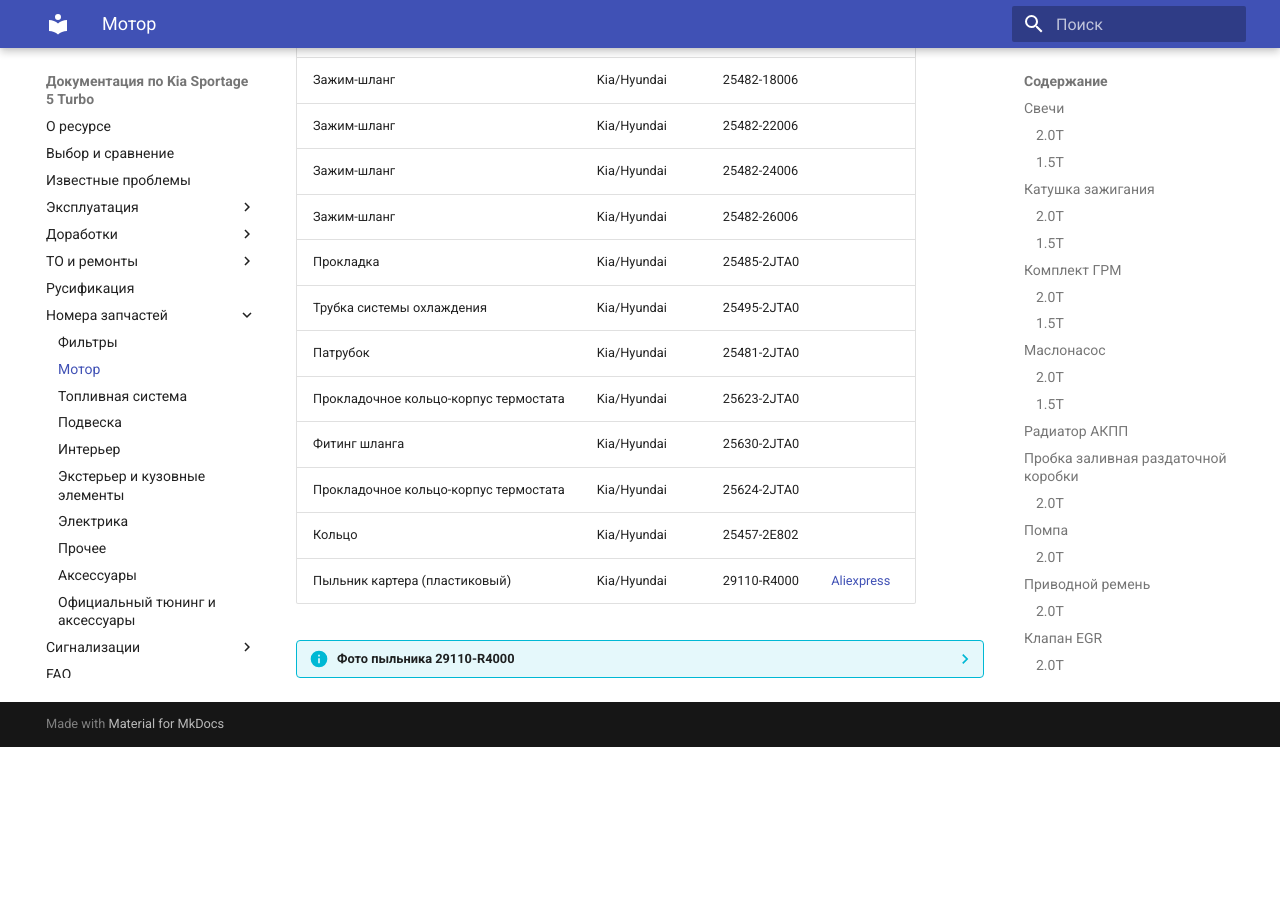
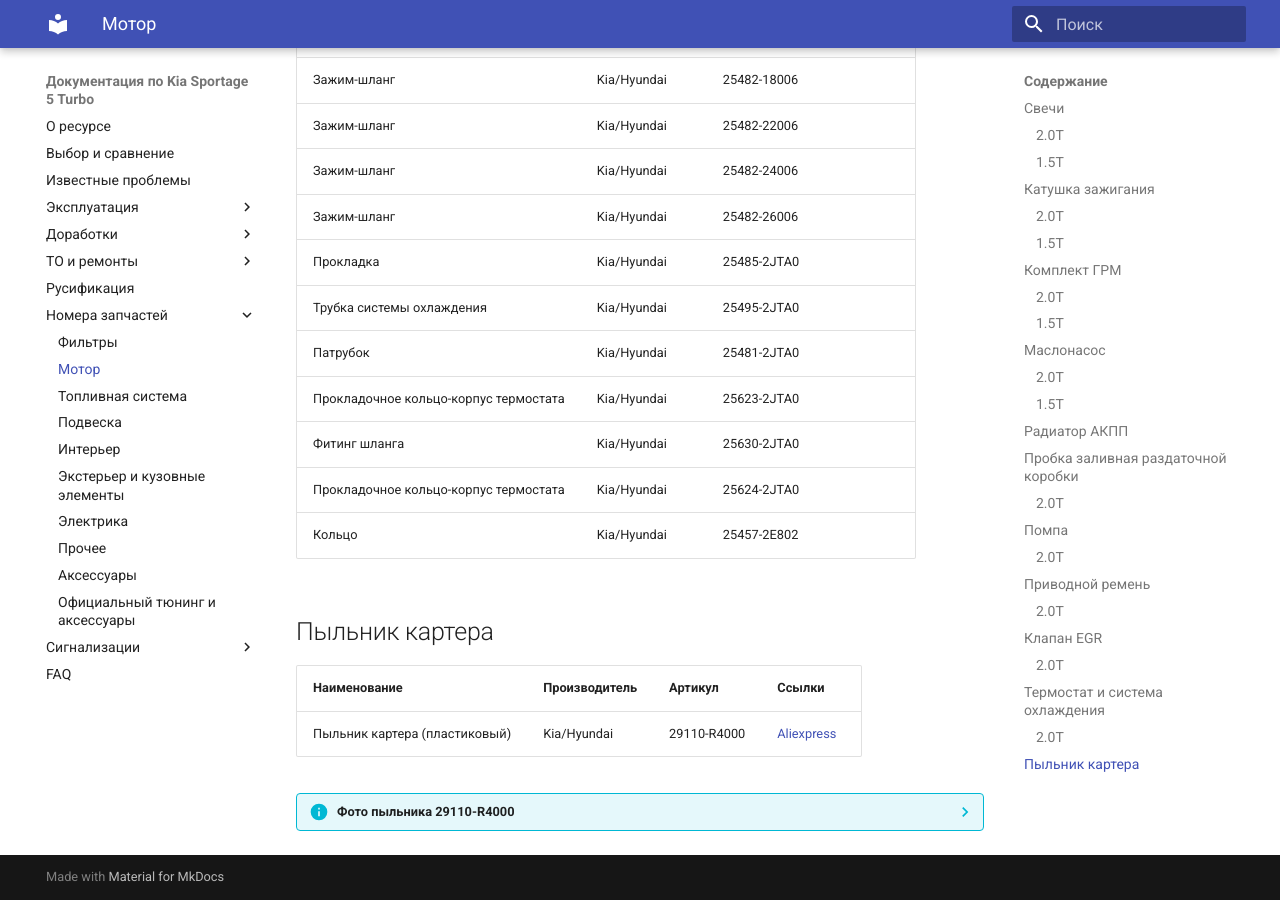
Before and after one commit to kia-sportage-docs/kia-sport5-docs, an MkDocs documentation site: the page built from docs/part/motor.md, in a window 1280 px wide and 900 px high, scrolled down 4402 px. Built offline with MkDocs 1.6.1 and Material for MkDocs 9.7.7, drawn with Linux system fonts in a browser that asks for light colours; before the commit the page ends 5149 px from its top, so only the background shows below that.

Commit message:
Пыльник картера

```diff
--- a/docs/part/motor.md
+++ b/docs/part/motor.md
@@ -123,6 +123,12 @@
 | Фитинг шланга | Kia/Hyundai | 25630-2JTA0 ||
 | Прокладочное кольцо-корпус термостата | Kia/Hyundai | 25624-2JTA0 ||
 | Кольцо | Kia/Hyundai | 25457-2E802 ||
+
+
+## Пыльник картера
+
+| Наименование | Производитель | Артикул | Ссылки |
+|--- |---|---|---|
 | Пыльник картера (пластиковый) | Kia/Hyundai | 29110-R4000 | [Aliexpress](https://aliexpress.ru/item/1005007798386346.html)|
 
 
```
Also changed, not shown: docs/faq.md (+2 -0 lines).
